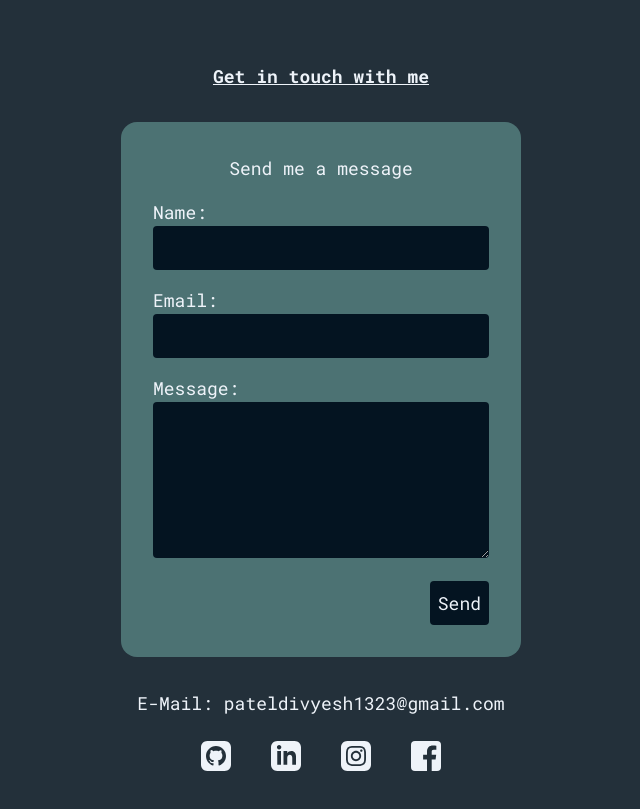
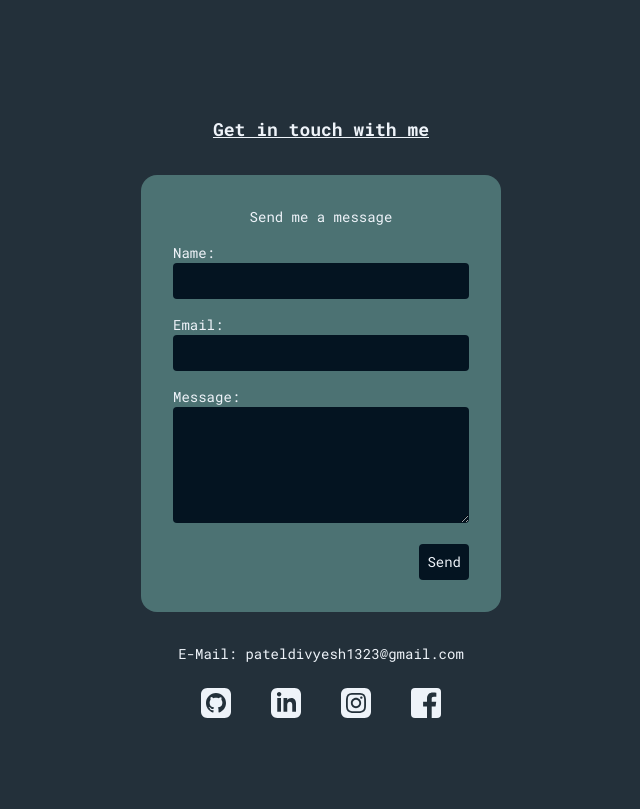
Before and after one commit to pateldivyesh1323/pateldivyesh-portfolio, a React (Vite) app: page / in a window 1280 px wide. Shown: the part 4240-5049 px from the top of the page, without its empty margins (319-959 px from the left). Built offline with nearby package versions, Linux system fonts and the light colour scheme.

Commit message:
Changed font size

```diff
--- a/src/Components/Contact.tsx
+++ b/src/Components/Contact.tsx
@@ -1,9 +1,8 @@
-import React, { useState } from 'react'
-import Socials from './Socials'
-import toast from 'react-hot-toast';
+import React, { useState } from "react";
+import Socials from "./Socials";
+import toast from "react-hot-toast";
 
 const Contact = (): React.ReactElement => {
-
     const [name, setName] = useState<string>("");
     const [email, setEmail] = useState<string>("");
     const [message, setMessage] = useState<string>("");
@@ -13,54 +12,97 @@ const Contact = (): React.ReactElement => {
     const handleSubmit = async (e: React.FormEvent) => {
         e.preventDefault();
         try {
-            await fetch('https://api.web3forms.com/submit', {
+            await fetch("https://api.web3forms.com/submit", {
                 method: "POST",
                 headers: {
                     "Content-Type": "application/json",
-                    Accept: "application/json"
+                    Accept: "application/json",
                 },
-                body: JSON.stringify({ name, email, message, access_key: accessKey })
-            })
-            toast.success("I'll be in touch soon")
+                body: JSON.stringify({
+                    name,
+                    email,
+                    message,
+                    access_key: accessKey,
+                }),
+            });
+            toast.success("I'll be in touch soon");
             setName("");
             setEmail("");
             setMessage("");
         } catch (error) {
             toast.error("Failed to send message");
         }
-    }
+    };
 
     return (
-        <div className='contact-component mt-12 mb-8 flex items-center justify-center flex-col gap-8 md:min-h-screen'>
-            <div className='font-bold text-lg underline'>
+        <div className="contact-component mt-12 mb-8 flex items-center justify-center flex-col gap-8 md:min-h-screen">
+            <div className="font-bold underline text-lg">
                 Get in touch with me
             </div>
-            <div className='flex items-center flex-col text-sm md:text-lg'>
-                <form onSubmit={handleSubmit} className='sm:w-[400px] bg-[#4c7273] p-4 md:p-8 mb-8 rounded-2xl flex items-center flex-col'>
-                    <div className='mb-4'>
-                        Send me a message
+            <div className="flex items-center flex-col text-sm">
+                <form
+                    onSubmit={handleSubmit}
+                    className="sm:w-[360px] bg-[#4c7273] p-4 md:p-8 mb-8 rounded-2xl flex items-center flex-col"
+                >
+                    <div className="mb-4">Send me a message</div>
+                    <div className="mb-4 w-full">
+                        <label htmlFor="name">Name: </label>
+                        <input
+                            value={name}
+                            onChange={(e) => {
+                                setName(e.target.value);
+                            }}
+                            required
+                            type="text"
+                            name="name"
+                            id="name"
+                            className="rounded p-2 bg-[#041421] w-full"
+                        />
                     </div>
-                    <div className='mb-4 w-full'>
-                        <label htmlFor="name">Name: </label>
-                        <input value={name} onChange={(e) => { setName(e.target.value) }} required type="text" name="name" id="name" className='rounded p-2 bg-[#041421] w-full' />
+                    <div className="mb-4 w-full">
+                        <label htmlFor="email">Email: </label>
+                        <input
+                            value={email}
+                            onChange={(e) => {
+                                setEmail(e.target.value);
+                            }}
+                            required
+                            type="email"
+                            name="email"
+                            id="email"
+                            className="rounded p-2 bg-[#041421] w-full"
+                        />
                     </div>
-                    <div className='mb-4 w-full'>
-                        <label htmlFor="email">Email: </label>
-                        <input value={email} onChange={(e) => { setEmail(e.target.value) }} required type="email" name="email" id="email" className='rounded p-2 bg-[#041421] w-full' />
+                    <div className="mb-4 w-full">
+                        <label htmlFor="message">Message: </label>
+                        <textarea
+                            value={message}
+                            onChange={(e) => {
+                                setMessage(e.target.value);
+                            }}
+                            required
+                            rows={5}
+                            name="message"
+                            id="message"
+                            className="rounded p-2 bg-[#041421] w-full"
+                        />
                     </div>
-                    <div className='mb-4 w-full'>
-                        <label htmlFor="message">Message: </label>
-                        <textarea value={message} onChange={(e) => { setMessage(e.target.value) }} required rows={5} name="message" id="message" className='rounded p-2 bg-[#041421] w-full' />
-                    </div>
-                    <div className='w-full'>
-                        <button type='submit' className='p-2 rounded bg-[#041421] float-right'>Send</button>
+                    <div className="w-full">
+                        <button
+                            type="submit"
+                            className="p-2 rounded bg-[#041421] float-right"
+                        >
+                            Send
+                        </button>
                     </div>
                 </form>
-                <a href="mailto:pateldivyesh1323@gmail.com">E-Mail: pateldivyesh1323@gmail.com</a>
+                <a href="mailto:pateldivyesh1323@gmail.com">
+                    E-Mail: pateldivyesh1323@gmail.com
+                </a>
                 <Socials />
             </div>
         </div>
-    )
-}
+    );
+};
 
-export default Contact
+export default Contact;
--- a/src/Components/Timeline.tsx
+++ b/src/Components/Timeline.tsx
@@ -1,26 +1,23 @@
 export default function Timeline() {
-
     const timeLine = [
         {
             date: "October, 2023",
-            event: "Hacktoberfest"
+            event: "Hacktoberfest",
         },
         {
             date: "November, 2023",
-            event: "MLH November long hackathon"
+            event: "MLH November long hackathon",
         },
         {
             date: "9th February, 2024",
-            event: "Jumble programming by Silver oak university(Runner ups)"
-        }
-    ]
+            event: "Jumble programming by Silver oak university(Runner ups)",
+        },
+    ];
 
     return (
         <div className="flex items-center justify-center flex-col gap-8 mx-8 mt-12 md:min-h-screen">
-            <div className='font-bold text-lg underline'>
-                Timeline
-            </div>
-            <table className="table-auto border border-spacing-2 border-collapse md:text-lg text-xs">
+            <div className="font-bold text-lg underline">Timeline</div>
+            <table className="table-auto border border-spacing-2 border-collapse md:text-base text-xs">
                 <thead>
                     <tr>
                         <th className="border p-4">Date</th>
@@ -34,10 +31,10 @@ export default function Timeline() {
                                 <td className="border p-4">{event.date}</td>
                                 <td className="border p-4">{event.event}</td>
                             </tr>
-                        )
+                        );
                     })}
                 </tbody>
             </table>
         </div>
-    )
+    );
 }
```
